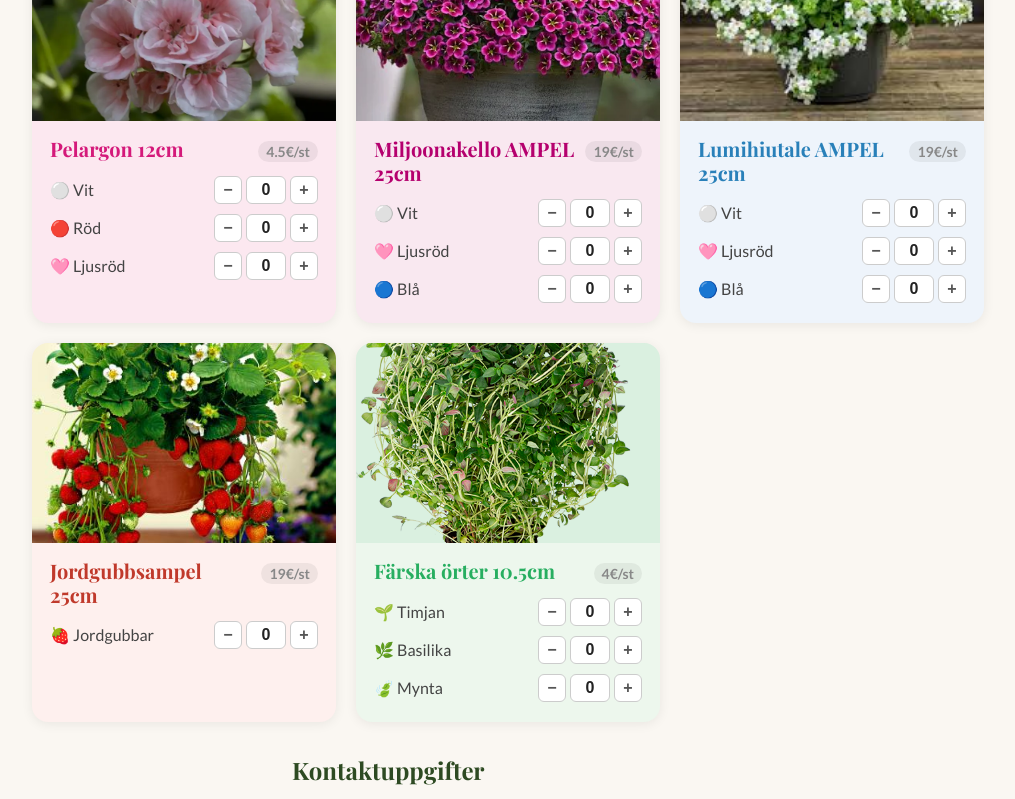
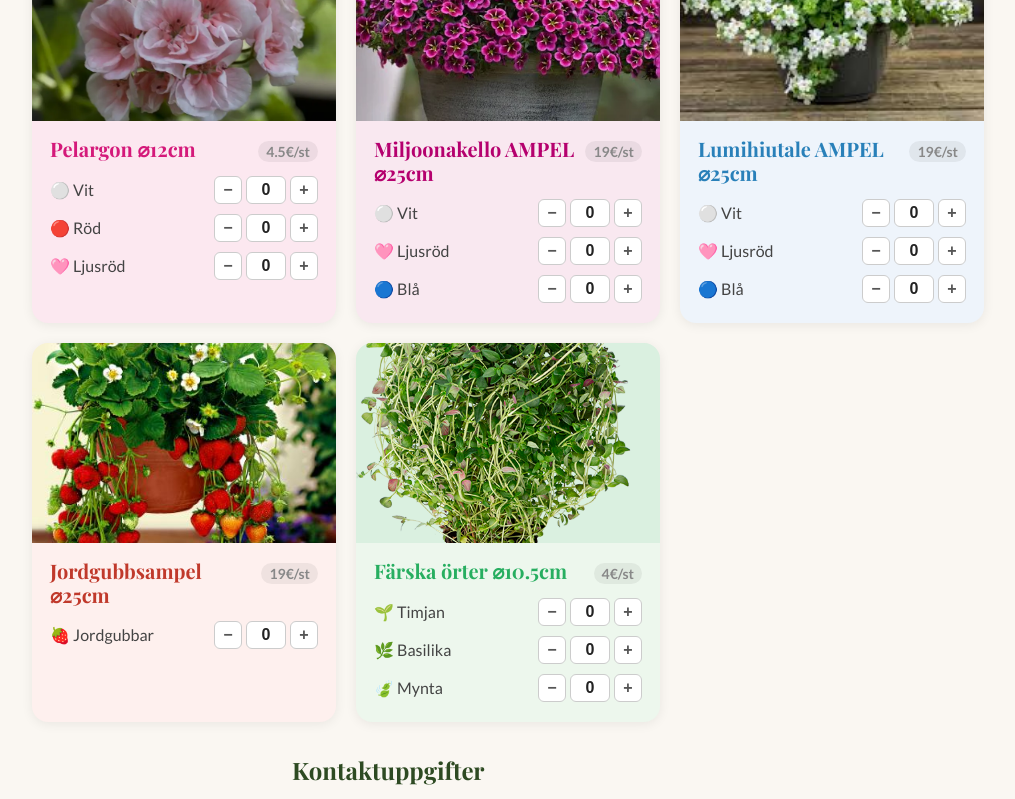
Before and after one commit to Artur-/sirkkala-blommor, a React (Vite) app: page / in a window 1280 px wide. Shown: the part 520-1319 px from the top of the page, without its empty margins (132-1147 px from the left). Built offline with nearby package versions, Linux system fonts and the light colour scheme.

Commit message:
Use diameter symbol ⌀ instead of Ø in flower names

```diff
--- a/src/flowers.js
+++ b/src/flowers.js
@@ -1,7 +1,7 @@
 export const FLOWERS = [
   {
     id: "pelargon",
-    name: "Pelargon 12cm",
+    name: "Pelargon ⌀12cm",
     category: null,
     detail: null,
     price: 4.5,
@@ -14,7 +14,7 @@ export const FLOWERS = [
   },
   {
     id: "miljoonakello",
-    name: "Miljoonakello AMPEL 25cm",
+    name: "Miljoonakello AMPEL ⌀25cm",
     category: null,
     detail: null,
     price: 19,
@@ -27,7 +27,7 @@ export const FLOWERS = [
   },
   {
     id: "lumihiutale",
-    name: "Lumihiutale AMPEL 25cm",
+    name: "Lumihiutale AMPEL ⌀25cm",
     category: null,
     detail: null,
     price: 19,
@@ -41,7 +41,7 @@ export const FLOWERS = [
   },
   {
     id: "jordgubbar",
-    name: "Jordgubbsampel 25cm",
+    name: "Jordgubbsampel ⌀25cm",
     category: null,
     detail: null,
     price: 19,
@@ -54,7 +54,7 @@ export const FLOWERS = [
   },
   {
     id: "orter",
-    name: "Färska örter 10.5cm",
+    name: "Färska örter ⌀10.5cm",
     category: null,
     detail: null,
     price: 4,
```
